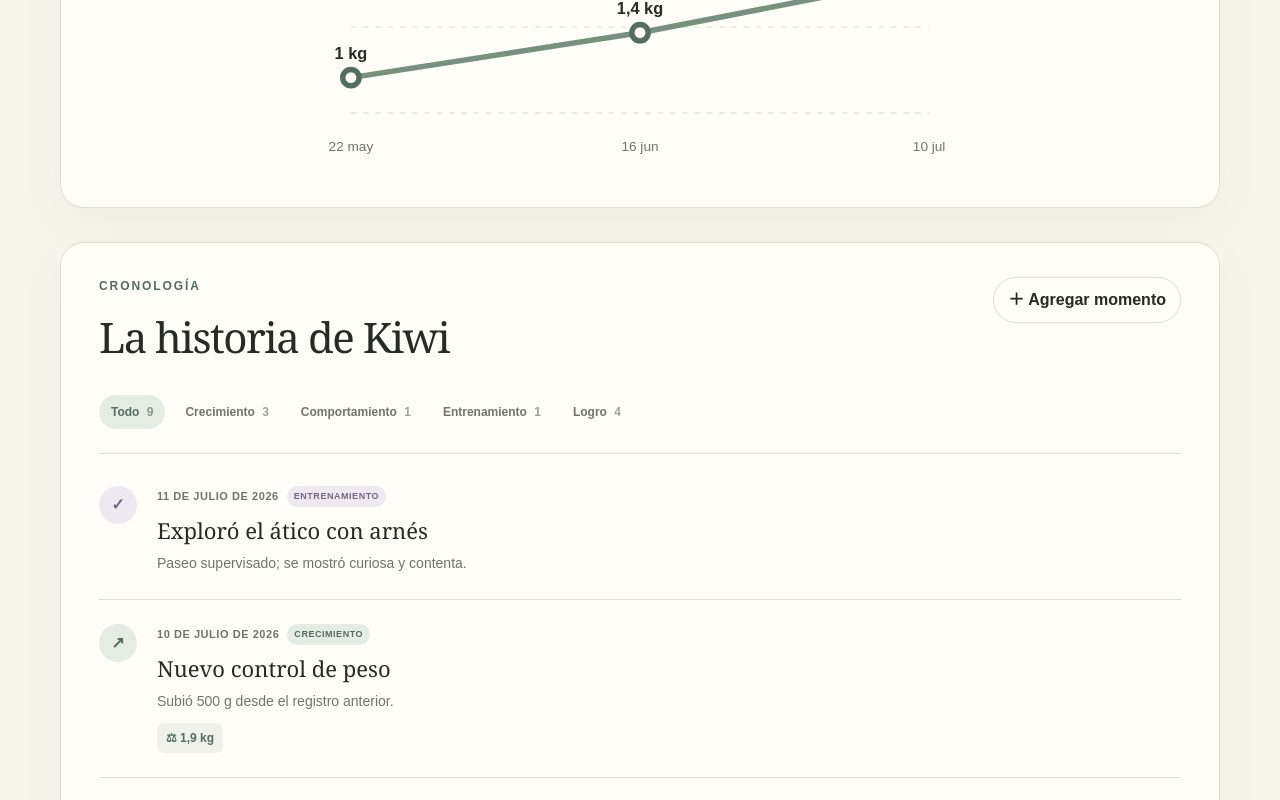
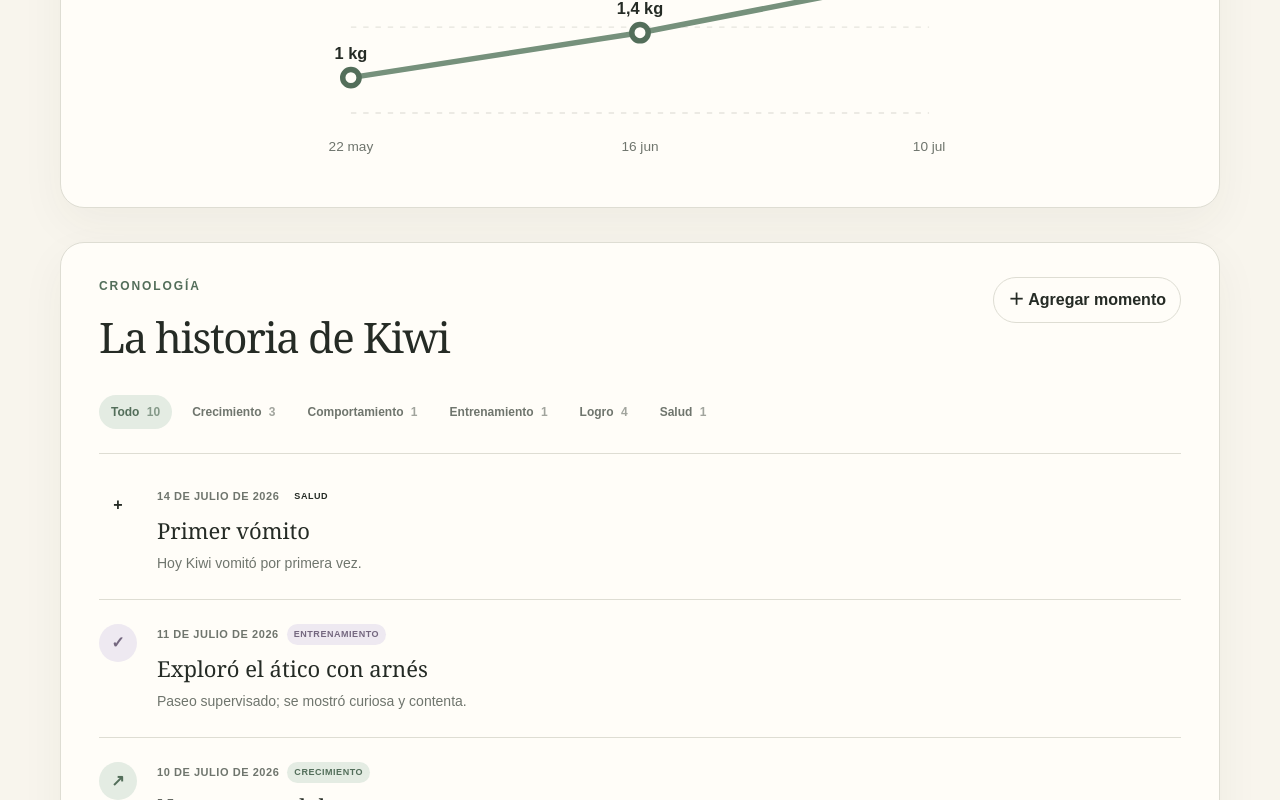
Before and after one commit to nmedvedy/kiwi, a Next.js app: page / in a window 1280 px wide. Shown: the part 1992-2792 px from the top of the page. Built offline with nearby package versions, Linux system fonts and the light colour scheme.

Commit message:
Add Kiwi's first vomit to her history

```diff
--- a/app/page.tsx
+++ b/app/page.tsx
@@ -2,7 +2,7 @@
 
 import { ChangeEvent, FormEvent, useEffect, useMemo, useRef, useState } from "react";
 
-type Category = "growth" | "behavior" | "training" | "achievement";
+type Category = "growth" | "behavior" | "training" | "achievement" | "health";
 
 type KiwiEntry = {
   id: string;
@@ -26,6 +26,7 @@ const categories: Record<Category, { label: string; icon: string; className: str
   behavior: { label: "Comportamiento", icon: "◌", className: "behavior" },
   training: { label: "Entrenamiento", icon: "✓", className: "training" },
   achievement: { label: "Logro", icon: "★", className: "achievement" },
+  health: { label: "Salud", icon: "+", className: "health" },
 };
 
 const initialEntries: KiwiEntry[] = [
@@ -94,6 +95,13 @@ const initialEntries: KiwiEntry[] = [
     category: "training",
     title: "Exploró el ático con arnés",
     notes: "Paseo supervisado; se mostró curiosa y contenta.",
+  },
+  {
+    id: "first-vomit",
+    date: "2026-07-14",
+    category: "health",
+    title: "Primer vómito",
+    notes: "Hoy Kiwi vomitó por primera vez.",
   },
 ];
 
@@ -300,7 +308,7 @@ export default function Home() {
     try {
       const parsed = JSON.parse(saved) as { entries?: KiwiEntry[] };
       if (Array.isArray(parsed.entries)) {
-        const requiredIds = new Set(["vaccine-trivalent-1", "weight-2", "weight-arrival"]);
+        const requiredIds = new Set(["vaccine-trivalent-1", "weight-2", "weight-arrival", "first-vomit"]);
         const savedIds = new Set(parsed.entries.map((entry) => entry.id));
         const newKnownEntries = initialEntries.filter((entry) => requiredIds.has(entry.id) && !savedIds.has(entry.id));
         const correctedEntries = parsed.entries.map((entry) => {
```
